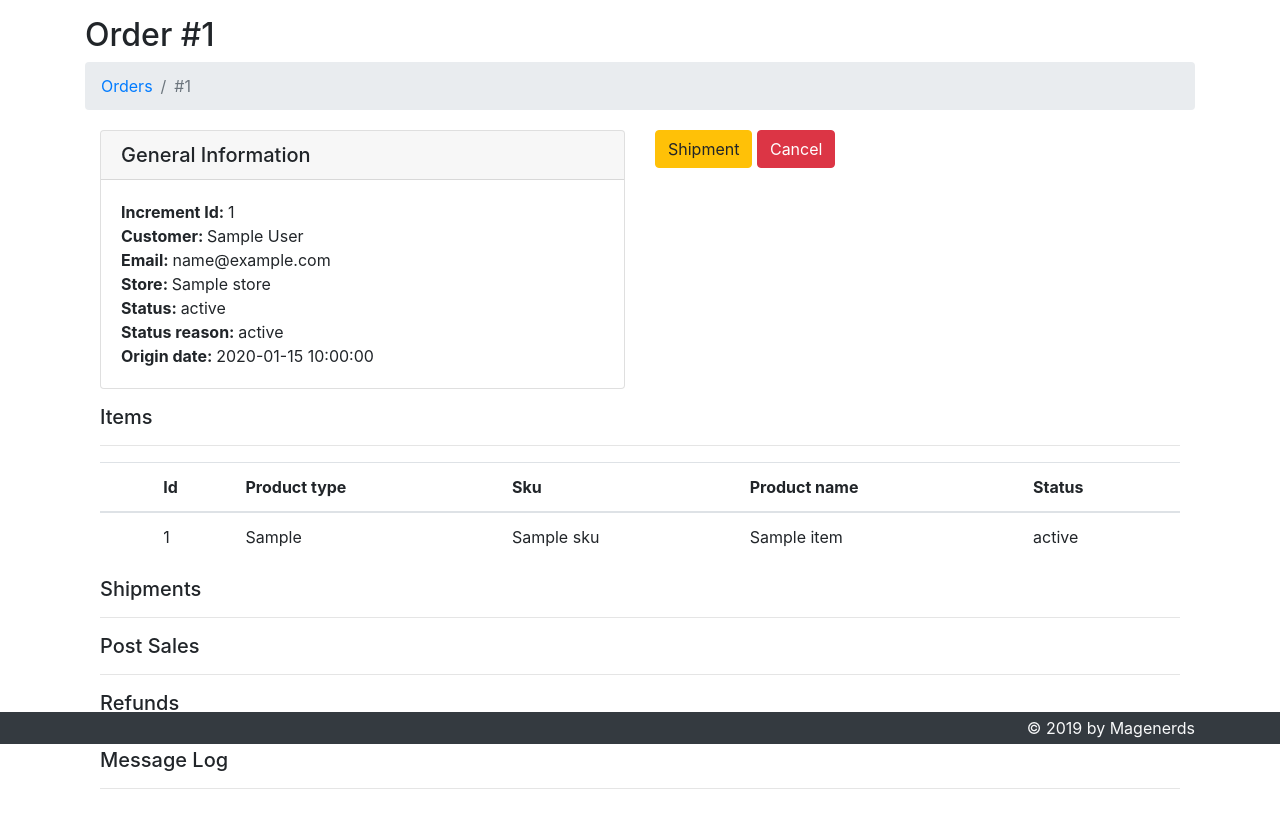
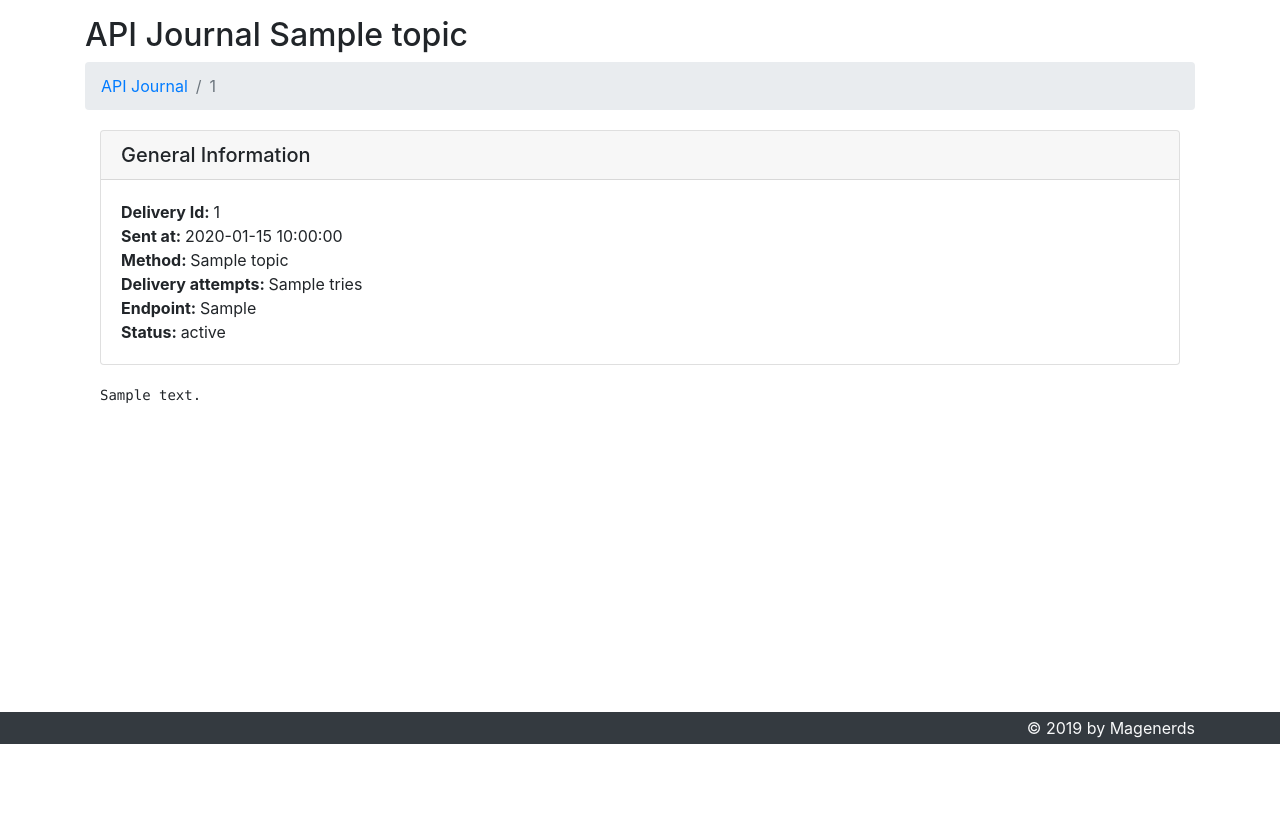
Before and after one commit to Magenerds/mom-mock, a PHP site: template app/templates/journal/detail.twig in a window 1280 px wide. Shown: the part 56-877 px from the top of the page. After the commit the page ends 800 px from the top, so only its background shows below. Run offline with PHP 8.4, Linux system fonts and the light colour scheme; the template is opened without the code that fills it: most values are stand-ins (such as "Sample title", 1, 10 or a date in 2020); some libraries are stand-ins or nearby versions; some web fonts are replaced.

Commit message:
Fixed journal saving and added journal detail page

```diff
--- a/app/templates/journal/detail.twig
+++ b/app/templates/journal/detail.twig
@@ -1,105 +1,47 @@
 {% extends "index.twig" %}
 
 {% block content %}
-    <h2>Order #{{ order.increment_id }}</h2>
+    <h2>API Journal {{ journal.topic }}</h2>
 
     <nav aria-label="breadcrumb">
         <ol class="breadcrumb">
-            <li class="breadcrumb-item"><a href="/">Orders</a></li>
-            <li class="breadcrumb-item active" aria-current="page">#{{ order.increment_id }}</li>
+            <li class="breadcrumb-item"><a href="/">API Journal</a></li>
+            <li class="breadcrumb-item active" aria-current="page">{{ journal.delivery_id }}</li>
         </ol>
     </nav>
 
     <div class="container">
         <div class="row pt-1 pb-3">
-            <div class="col-md-6">
+            <div class="col-md-12">
                 <div class="card">
                     <h5 class="card-header">General Information</h5>
                     <div class="card-body">
-                        <span class="font-weight-bold">Increment Id: </span>{{ order.increment_id }}<br>
-                        <span class="font-weight-bold">Customer: </span>{{ order.first_name }} {{ order.last_name }}<br>
-                        <span class="font-weight-bold">Email: </span>{{ order.email }}<br>
-                        <span class="font-weight-bold">Store: </span>{{ order.store }}<br>
+                        <span class="font-weight-bold">Delivery Id: </span>{{ journal.delivery_id }}<br>
+                        <span class="font-weight-bold">Sent at: </span>{{ journal.sent_at }}<br>
+                        <span class="font-weight-bold">Method: </span>{{ journal.topic }}<br>
+                        <span class="font-weight-bold">Delivery attempts: </span>{{ journal.tries }}<br>
+                        <span class="font-weight-bold">Endpoint: </span>{{ journal.to }}<br>
                         <span class="font-weight-bold">Status: </span>
-                        {% if order.status == 'new' or order.status == 'complete' %}
-                        <span class="badge badge-success">
-                            {% endif %}
-                            {% if order.status == 'cancelled' %}
-                                <span class="badge badge-danger">
-                            {% endif %}
-                                    {{ order.status }}</span><br>
-                        <span class="font-weight-bold">Status reason: </span>{{ order.status_reason }}<br>
-                        <span class="font-weight-bold">Origin date: </span>{{ order.origin_date }}<br>
+                        {% if journal.status == 'SUCCESS' %}
+                            <span class="badge badge-success">
+                        {% endif %}
+                        {% if journal.status == 'IGNORED' %}
+                            <span class="badge badge-warning">
+                        {% endif %}
+                        {% if journal.status == 'ERROR' %}
+                            <span class="badge badge-danger">
+                        {% endif %}
+                        {{ journal.status }}</span>
                     </div>
                 </div>
             </div>
-            <div class="col-md-6">
-                <button type="button" class="btn btn-warning">Shipment</button>
-                <button type="button" class="btn btn-danger">Cancel</button>
+        </div>
+
+        <div class="row pt-1 pb-3">
+            <div class="col-md-12">
+               <pre>{{ journal.body }}</pre>
             </div>
         </div>
+    </div>
 
-        <h5>Items</h5>
-        <hr>
-
-        <div class="row">
-            <div class="col-md-12">
-                <table class="table">
-                    <thead>
-                    <tr>
-                        <th scope="col"></th>
-                        <th scope="col">Id</th>
-                        <th scope="col">Product type</th>
-                        <th scope="col">Sku</th>
-                        <th scope="col">Product name</th>
-                        <th scope="col">Status</th>
-                    </tr>
-                    </thead>
-                    <tbody>
-                    {% for item in items %}
-                        <tr>
-                            <td>
-                                {% if item.id != 'SHIPPING' and item.status == 'new' %}
-                                    <div class="form-check">
-                                        <input type="checkbox" class="form-check-input" id="check_{{ item.id }}">
-                                    </div>
-                                {% endif %}
-                            </td>
-                            <td>{{ item.id }}</td>
-                            <td>{{ item.product_type }}</td>
-                            <td>{{ item.sku }}</td>
-                            <td>{{ item.product_name }}</td>
-                            <td>
-                                {% if item.id != 'SHIPPING' %}
-                                {% if item.status == 'new' %}
-                                <span class="badge badge-success">
-                                    {% endif %}
-                                    {% if item.status == 'cancelled' %}
-                                        <span class="badge badge-danger">
-                                    {% endif %}
-                                            {% if item.status == 'shipped' %}
-                                        <span class="badge badge-warning">
-                                    {% endif %}
-                                            {{ item.status }}</span>
-                                {% endif %}
-                            </td>
-                        </tr>
-                    {% endfor %}
-                    </tbody>
-                </table>
-            </div>
-        </div>
-
-        <h5>Shipments</h5>
-        <hr>
-
-        <h5>Post Sales</h5>
-        <hr>
-
-        <h5>Refunds</h5>
-        <hr>
-
-        <h5>Message Log</h5>
-        <hr>
-    </div>
 {% endblock %}
```
Also changed, not shown: app/MomMock/Controller/Backend/JournalController.php (+38 -0 lines), app/MomMock/Entity/Journal/Request.php (+12 -14 lines).
